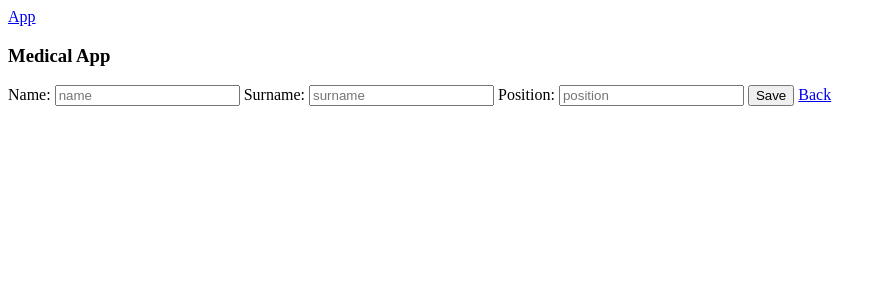
After one commit to homell100/MedApp-, a Flask app: template templates/add_staff.html in a window 1280 px wide. The commit adds this page. Shown: the top 300 px of the page, without its empty margins (0-887 px from the left). Run offline with Flask 2, Linux system fonts and the light colour scheme; the template is opened without the code that fills it, so the values that code supplies are empty.

Commit message:
Add staff option in home and form in add_staff

```diff
--- /dev/null
+++ b/templates/add_staff.html
@@ -0,0 +1,22 @@
+{% extends "master.html" %}
+{% block title %} App {% endblock %}
+{% block content %}
+
+<section class="section">
+    <div class="columns">
+        <div class="column">
+            <h3 class="is-size-3">Medical App</h3>
+            <form action="{{url_for('insert_page.insert_staff')}}" method="post">
+                <label for="name">Name:</label>
+                <input required type="text" class="input" placeholder="name" name="name" id="name">
+                <label for="surname">Surname:</label>
+                <input required type="text" class="input" placeholder="surname" name="surname" id="surname">
+                <label for="position">Position:</label>
+                <input required type="text" class="input" placeholder="position" name="position" id="position">
+                <button type="submit" class="button is-success mt-2">Save</button>
+                <a href="{{url_for('index')}}" class="button is-primary mt-2">Back</a>
+            </form>
+        </div>
+    </div>
+</section>
+{% endblock %}
--- a/templates/home.html
+++ b/templates/home.html
@@ -6,6 +6,10 @@
     <div class="columns">
         <div class="column">
             <h3 class="is-size-3">Medical App</h3>
+            <h4>Inserts</h4>
+            <ul>
+                <li><a href="{{url_for('insert_page.form_add_staff')}}">Add staff</a></li>
+            </ul>
         </div>
     </div>
 </section>
```
